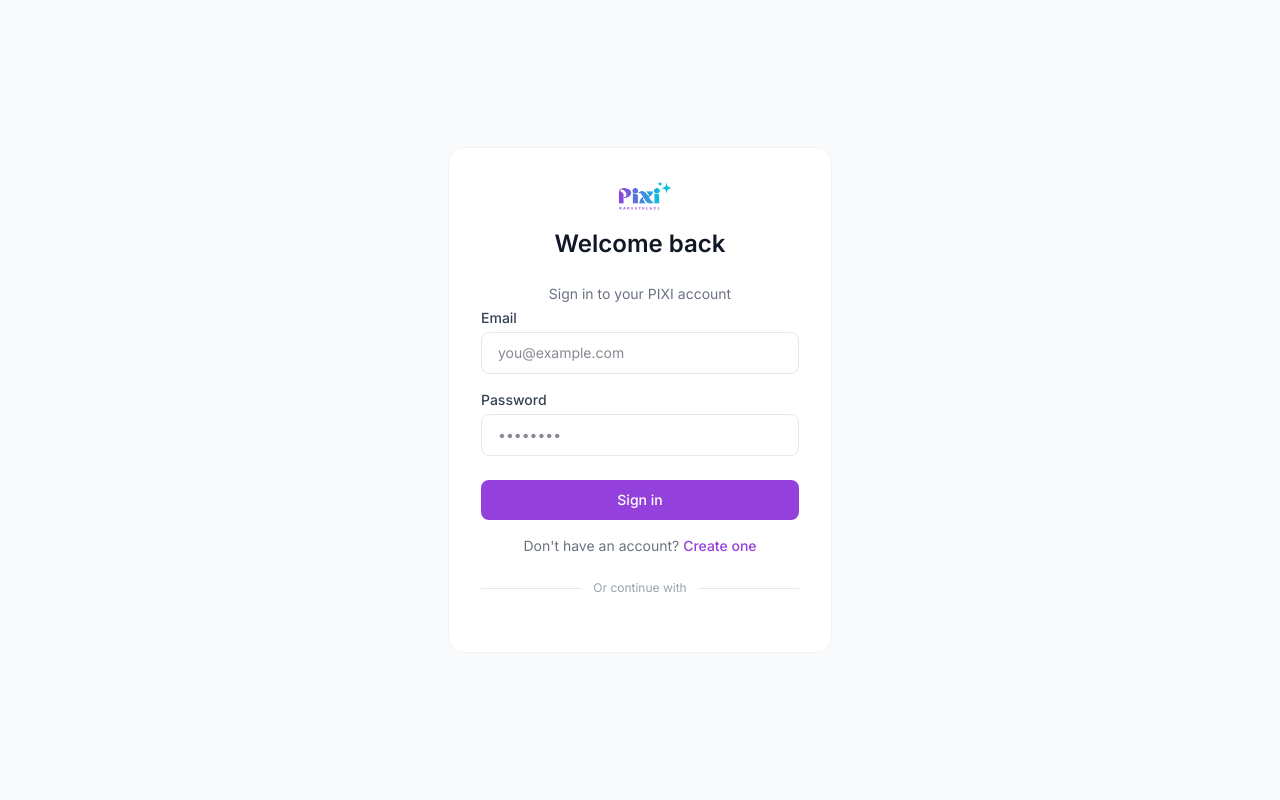
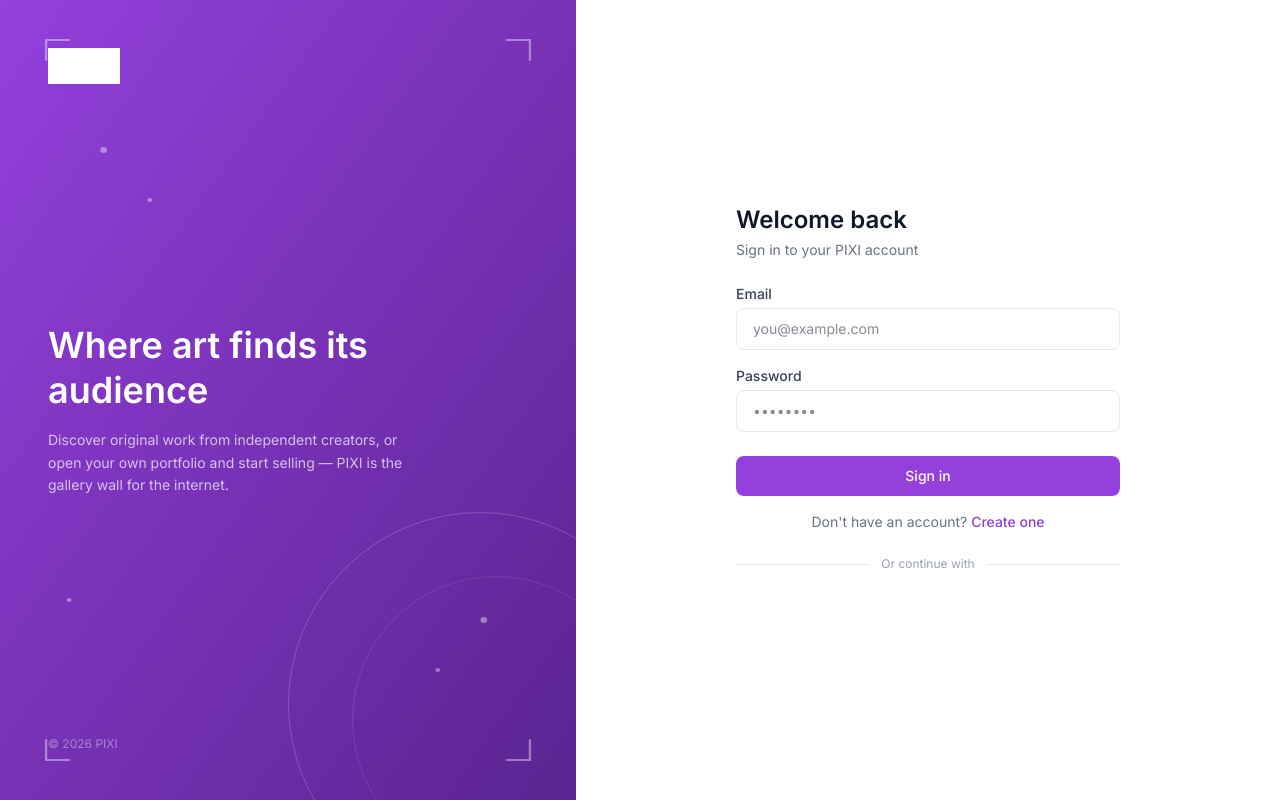
Before and after one commit to mahamanjum-04/pixiFrontend, a React (Vite) app: page /login in a window 1280 px wide. Built offline with nearby package versions, Linux system fonts and the light colour scheme.

Commit message:
login page ui

```diff
--- a/src/pages/LoginPage.jsx
+++ b/src/pages/LoginPage.jsx
@@ -1,4 +1,5 @@
 // src/pages/LoginPage.jsx
+
 import { useState, useEffect } from 'react';
 import { Link, useNavigate } from 'react-router-dom';
 import { googleLogin as googleLoginRequest } from '../services/auth.js';
@@ -63,7 +64,6 @@
         navigate('/login');
     };
 
-    // ── Google login ── (unchanged, but add the same is_banned check)
     useEffect(() => {
         const handleCredentialResponse = async (response) => {
             setError('');
@@ -88,7 +88,6 @@
                 setGoogleLoading(false);
             }
         };
-        // ... rest of the effect stays exactly the same
 
         const initGoogle = () => {
             if (window.google && import.meta.env.VITE_GOOGLE_CLIENT_ID) {
@@ -122,12 +121,56 @@
         }
     }, [dark, setAuth, navigate]);
 
-    // ── UI ──
     return (
-        <div className="min-h-screen bg-gray-50 dark:bg-[#0a0a0a] flex items-center justify-center px-4">
-            <div className="w-full max-w-sm bg-white dark:bg-[#141414] rounded-2xl border border-gray-100 dark:border-gray-800 p-8">
+        <div className="min-h-screen flex bg-white dark:bg-[#0a0a0a]">
 
-                <div className="flex justify-center mb-4">
+            {/* ===== LEFT: Brand panel ===== */}
+            <div className="hidden lg:flex lg:w-[45%] relative overflow-hidden bg-gradient-to-br from-[#9440dd] to-[#5b2490] flex-col justify-between p-12">
+
+                {/* Decorative corner-frame brackets — evokes a gallery viewfinder */}
+                <svg className="absolute inset-0 w-full h-full opacity-40" viewBox="0 0 500 800" fill="none" preserveAspectRatio="none">
+                    <path d="M40 60 L40 40 L60 40" stroke="white" strokeWidth="2" strokeLinecap="round" />
+                    <path d="M440 40 L460 40 L460 60" stroke="white" strokeWidth="2" strokeLinecap="round" />
+                    <path d="M40 740 L40 760 L60 760" stroke="white" strokeWidth="2" strokeLinecap="round" />
+                    <path d="M460 740 L460 760 L440 760" stroke="white" strokeWidth="2" strokeLinecap="round" />
+                    <circle cx="90" cy="150" r="3" fill="white" />
+                    <circle cx="130" cy="200" r="2" fill="white" />
+                    <circle cx="420" cy="620" r="3" fill="white" />
+                    <circle cx="380" cy="670" r="2" fill="white" />
+                    <circle cx="60" cy="600" r="2" fill="white" />
+                </svg>
+
+                {/* Large soft ring — a "canvas" motif */}
+                <div className="absolute -right-24 -bottom-24 w-96 h-96 rounded-full border border-white/20" />
+                <div className="absolute -right-16 -bottom-16 w-72 h-72 rounded-full border border-white/10" />
+
+                {/* Logo */}
+                <div className="relative z-10">
+                    <img src="/assets/dark-logo.png" alt="PIXI" className="h-9 brightness-0 invert" />
+                </div>
+
+                {/* Tagline */}
+                <div className="relative z-10 max-w-sm">
+                    <h1 className="text-4xl font-semibold text-white leading-tight mb-4">
+                        Where art finds its audience
+                    </h1>
+                    <p className="text-white/70 text-sm leading-relaxed">
+                        Discover original work from independent creators, or open your own portfolio and start selling — PIXI is the gallery wall for the internet.
+                    </p>
+                </div>
+
+                {/* Spacer footer note */}
+                <p className="relative z-10 text-white/40 text-xs">
+                    © {new Date().getFullYear()} PIXI
+                </p>
+            </div>
+
+            {/* ===== RIGHT: Form panel ===== */}
+            <div className="flex-1 flex items-center justify-center px-4 py-12">
+                <div className="w-full max-w-sm">
+
+                    {/* Logo — mobile/tablet only, since brand panel is hidden below lg */}
+                    <div className="flex lg:hidden justify-center mb-6">
                         <img
                             src={dark ? "/assets/dark-logo.png" : "/assets/light-logo.png"}
                             alt="PIXI"
@@ -135,8 +178,8 @@
                         />
                     </div>
 
-                <h1 className="text-2xl font-semibold text-gray-900 dark:text-gray-400 mb-6 text-center">Welcome back</h1>
-                <p className="text-sm text-gray-500 dark:text-gray-100 mb-1 text-center">Sign in to your PIXI account</p>
+                    <h1 className="text-2xl font-semibold text-gray-900 dark:text-gray-100 mb-1">Welcome back</h1>
+                    <p className="text-sm text-gray-500 dark:text-gray-400 mb-6">Sign in to your PIXI account</p>
 
                     {error && (
                         <div className="mb-4 px-4 py-3 bg-red-50 dark:bg-red-900/20 border border-red-100 dark:border-red-800 rounded-lg text-sm text-red-600 dark:text-red-400">
@@ -153,7 +196,7 @@
                                 value={form.email}
                                 onChange={handleChange}
                                 placeholder="you@example.com"
-                            className="w-full px-4 py-2.5 border border-gray-200 dark:border-gray-700 rounded-lg text-sm bg-white dark:bg-[#0a0a0a] text-gray-900 dark:text-gray-100 focus:outline-none focus:ring-2 focus:ring-[#9440dd] focus:border-transparent"
+                                className="w-full px-4 py-2.5 border border-gray-200 dark:border-gray-700 rounded-lg text-sm bg-white dark:bg-[#141414] text-gray-900 dark:text-gray-100 focus:outline-none focus:ring-2 focus:ring-[#9440dd] focus:border-transparent"
                             />
                         </div>
                         <div>
@@ -164,7 +207,7 @@
                                 value={form.password}
                                 onChange={handleChange}
                                 placeholder="••••••••"
-                            className="w-full px-4 py-2.5 border border-gray-200 dark:border-gray-700 rounded-lg text-sm bg-white dark:bg-[#0a0a0a] text-gray-900 dark:text-gray-100 focus:outline-none focus:ring-2 focus:ring-[#9440dd] focus:border-transparent"
+                                className="w-full px-4 py-2.5 border border-gray-200 dark:border-gray-700 rounded-lg text-sm bg-white dark:bg-[#141414] text-gray-900 dark:text-gray-100 focus:outline-none focus:ring-2 focus:ring-[#9440dd] focus:border-transparent"
                                 onKeyDown={e => e.key === 'Enter' && handleSubmit()}
                             />
                         </div>
@@ -203,6 +246,7 @@
                     )}
 
                 </div>
+            </div>
 
             {/* Banned user modal */}
             {showBanned && (
```
Lines whose indentation alone changed are shown as unchanged.
